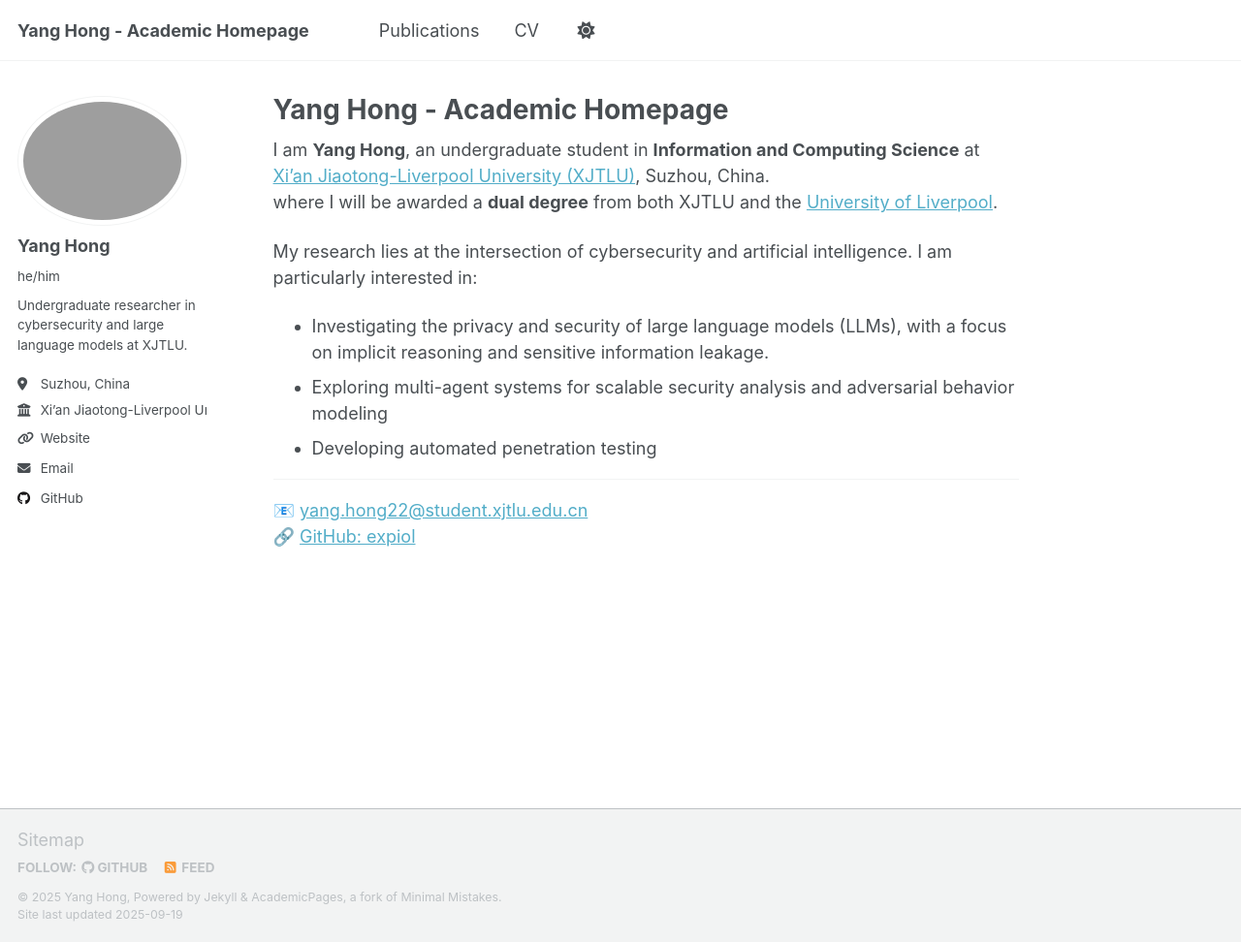
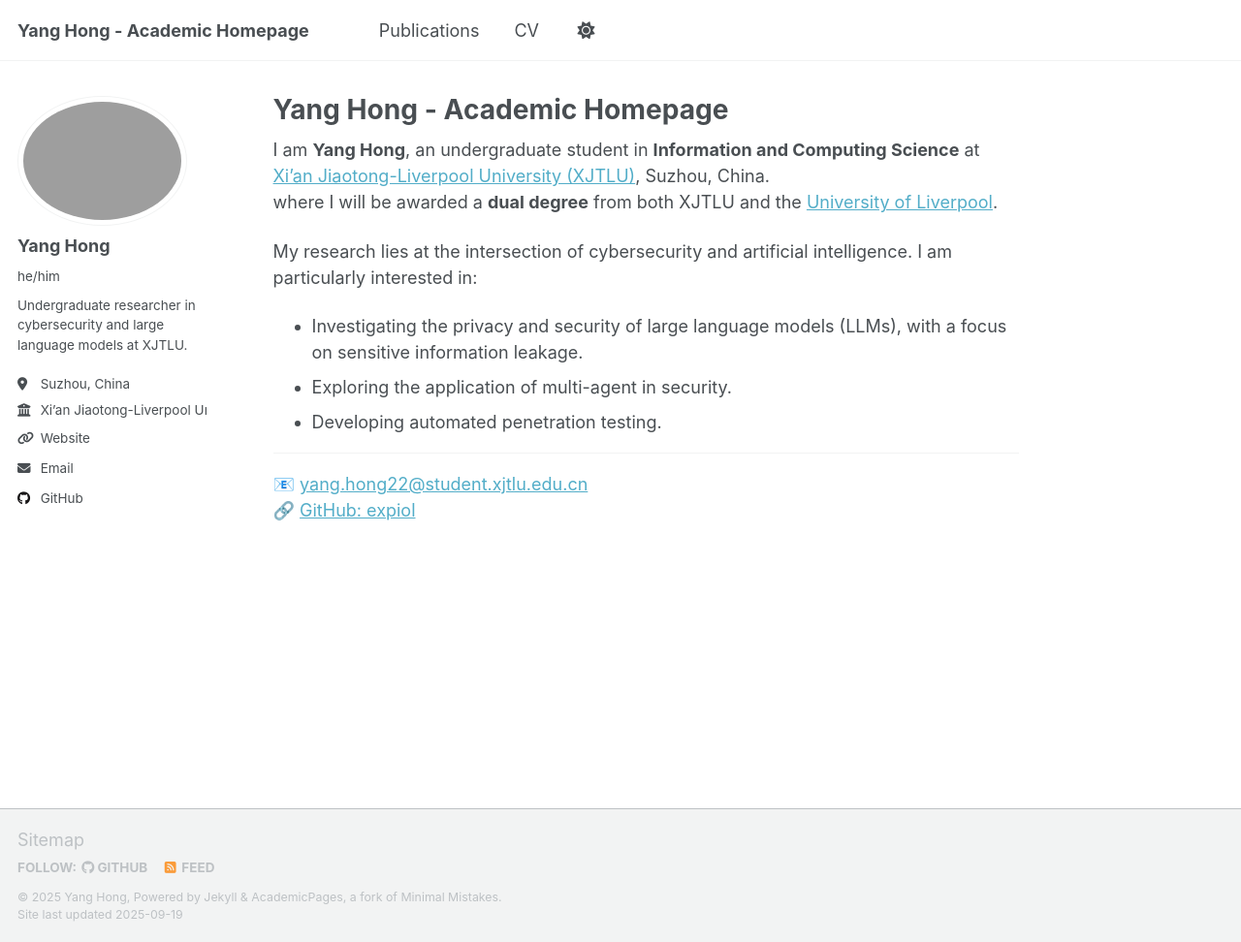
Before and after one commit to expiol/expiol.github.io, a Jekyll site: the page built from _pages/about.md, in a window 1280 px wide and 972 px high. Shown: the whole window at 97% size. Built offline with Jekyll 4.4.1, drawn with Linux system fonts in a browser that asks for light colours; a script that is not in the unit is left out.

Commit message:
Update about.md

```diff
--- a/_pages/about.md
+++ b/_pages/about.md
@@ -11,9 +11,9 @@ I am **Yang Hong**, an undergraduate student in **Information and Computing Scie
 where I will be awarded a **dual degree** from both XJTLU and the [University of Liverpool](https://www.liverpool.ac.uk/).
 
 My research lies at the intersection of cybersecurity and artificial intelligence. I am particularly interested in:
-- Investigating the privacy and security of large language models (LLMs), with a focus on implicit reasoning and sensitive information leakage.
-- Exploring multi-agent systems for scalable security analysis and adversarial behavior modeling
-- Developing automated penetration testing
+- Investigating the privacy and security of large language models (LLMs), with a focus on sensitive information leakage.
+- Exploring the application of multi-agent in security.
+- Developing automated penetration testing.
 
 
 ---
```
